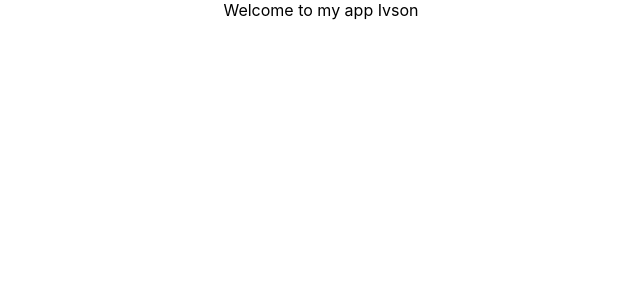
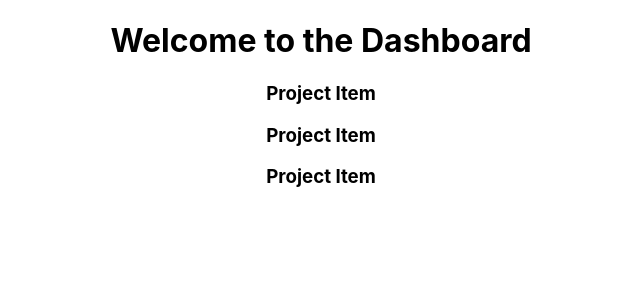
Before and after one commit to IvsonSantos/project-react, a React (Create React App) app: page / in a window 1280 px wide. Shown: the top 300 px of the page, without its empty margins (319-959 px from the left). Built offline with nearby package versions, Linux system fonts and the light colour scheme.

Commit message:
Component ProjectItem

```diff
--- a/src/components/Dashboard.js
+++ b/src/components/Dashboard.js
@@ -1,7 +1,15 @@
 import React, { Component } from 'react'
+import ProjectItem from './project/ProjectItem';
 
 export default class Dashboard extends Component {
     render() {
-        return "Welcome to my app Ivson";
+        return  (
+            <div>
+                <h1>Welcome to the Dashboard</h1>
+                <ProjectItem />
+                <ProjectItem />
+                <ProjectItem />
+            </div>
+        );
     }
 }
--- /dev/null
+++ b/src/components/project/ProjectItem.js
@@ -0,0 +1,9 @@
+import React, { Component } from 'react';
+
+export default class ProjectItem extends Component {
+    render() {
+        return (
+           <h3>Project Item</h3>
+        );
+    }
+}
```
